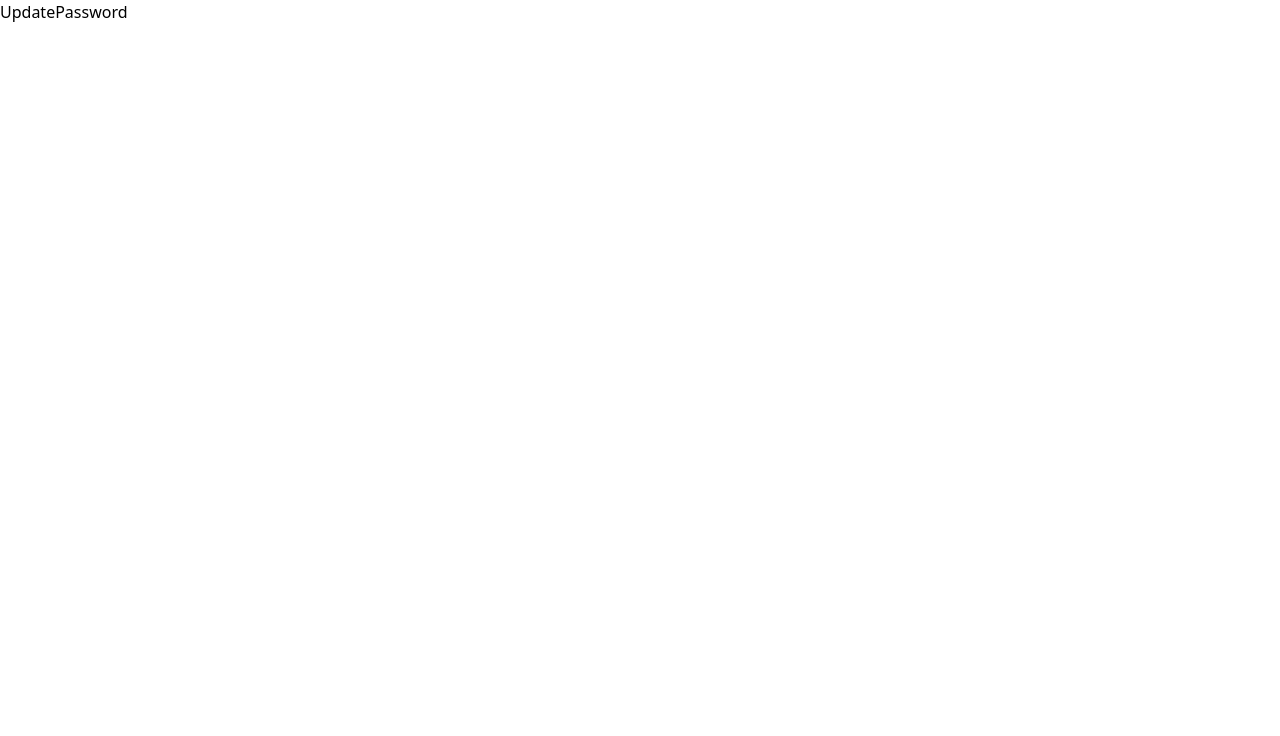
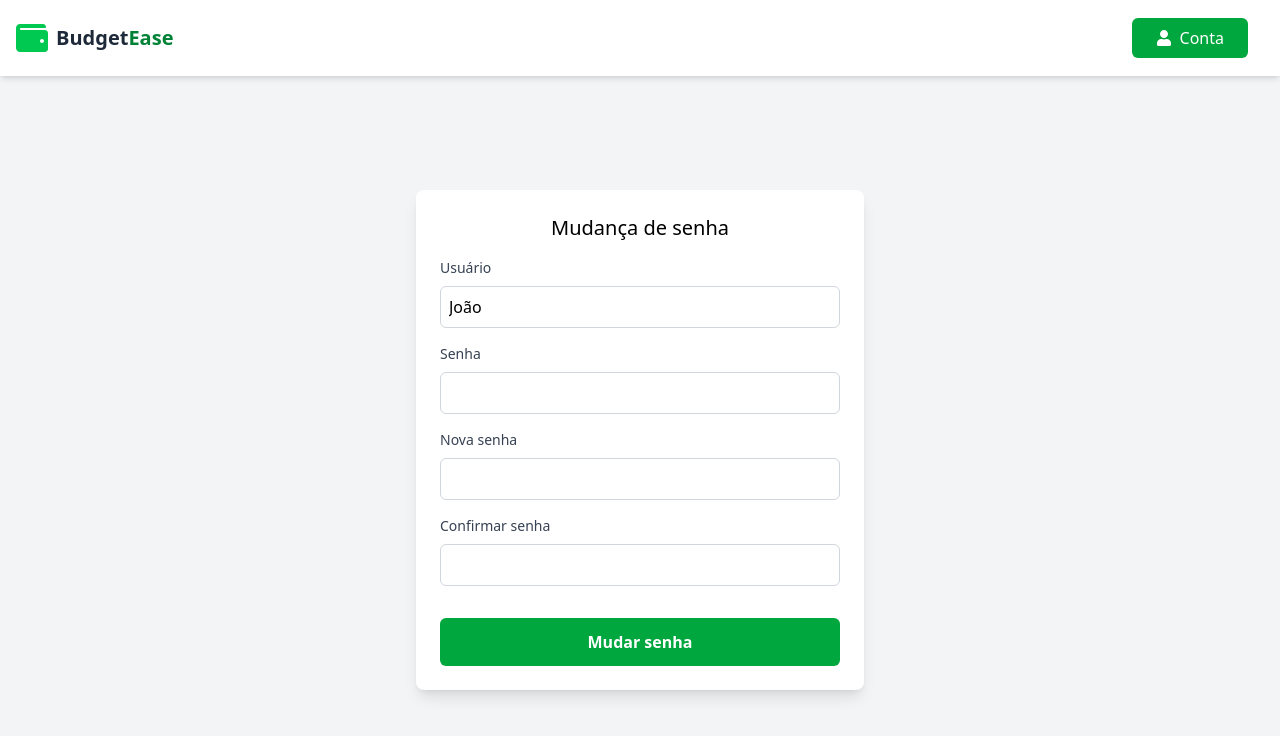
Before and after one commit to Lr0cha/personal-budget, a React (Vite) app in the folder personal-budget-front/: page /update in a window 1280 px wide. Shown: the top 736 px of the page. Built offline with nearby package versions, Linux system fonts and the light colour scheme; sample sign-in values are in the browser's storage.

Commit message:
Estilização da tela de mudança de senha

```diff
--- a/personal-budget-front/src/components/Navbar.tsx
+++ b/personal-budget-front/src/components/Navbar.tsx
@@ -1,8 +1,13 @@
 import { useState } from "react";
 import { FaWallet, FaUser } from "react-icons/fa";
 import { useNavigate, Link } from "react-router";
+import { valuesMenu } from "../types";
 
-const Navbar = () => {
+interface navbarProps {
+  actualPage: string;
+}
+
+const Navbar = ({ actualPage }: navbarProps) => {
   const navigate = useNavigate();
   const [isMenuOpen, setIsMenuOpen] = useState(false);
 
@@ -10,6 +15,8 @@ const Navbar = () => {
     sessionStorage.removeItem("token");
     navigate("/login");
   };
+
+  const menuItems = Object.keys(valuesMenu).filter((key) => key !== actualPage);
 
   return (
     <nav className="bg-white text-black fixed top-0 left-0 right-0 p-4 flex justify-between items-center shadow-md h-19">
@@ -33,22 +40,16 @@ const Navbar = () => {
         {isMenuOpen && (
           <div className="absolute right-0 mt-44 bg-green-600 shadow-lg rounded-md w-40">
             <ul className="space-y-0.5 py-1">
-              <li className="text-center">
-                <Link
-                  to="/reports"
-                  className="block px-4 py-2 text-white hover:bg-green-500 rounded-md border-b border-white"
-                >
-                  Meus Relatórios
-                </Link>
-              </li>
-              <li className="text-center">
-                <Link
-                  to="/update"
-                  className="block px-4 py-2 text-white hover:bg-green-500 rounded-md border-b border-white"
-                >
-                  Mudar Senha
-                </Link>
-              </li>
+              {menuItems.map((key) => (
+                <li key={key} className="text-center">
+                  <Link
+                    to={valuesMenu[key].path}
+                    className="block px-4 py-2 text-white hover:bg-green-500 rounded-md border-b border-white"
+                  >
+                    {valuesMenu[key].text}
+                  </Link>
+                </li>
+              ))}
               <li>
                 <button
                   onClick={handleLogout}
--- a/personal-budget-front/src/pages/Dashboard.tsx
+++ b/personal-budget-front/src/pages/Dashboard.tsx
@@ -113,7 +113,7 @@ const Dashboard = () => {
     <div className="bg-gray-100 min-h-screen">
       <ToastContainer position="top-right" autoClose={800} />
       <div className="h-18">
-        <Navbar />
+        <Navbar actualPage="DASHBOARD" />
       </div>
       <main className="p-4">
         <header className="flex justify-between items-center bg-white p-6 rounded-lg shadow-lg mb-6">
--- a/personal-budget-front/src/pages/UpdatePassword.tsx
+++ b/personal-budget-front/src/pages/UpdatePassword.tsx
@@ -1,5 +1,87 @@
+import { ToastContainer } from "react-toastify";
+import Navbar from "../components/Navbar";
+
 const UpdatePassword = () => {
-  return <div>UpdatePassword</div>;
+  return (
+    <div className="min-h-screen flex items-center justify-center bg-gray-100">
+      <ToastContainer position="top-right" autoClose={800} />
+      <Navbar actualPage="UPDATE_PASSWORD" />
+      <div className="w-full max-w-md bg-white p-6 rounded-lg shadow-lg mt-20">
+        <h2 className="text-xl text-center font-medium mb-4">
+          Mudança de senha
+        </h2>
+        <form>
+          <div className="mb-4">
+            <label
+              htmlFor="username"
+              className="block text-sm font-medium text-gray-700"
+            >
+              Usuário
+            </label>
+            <input
+              type="text"
+              id="username"
+              name="username"
+              value={"João"}
+              className="w-full p-2 mt-2 border border-gray-300 rounded-md focus:ring-green-500 focus:border-green-500"
+              readOnly={true}
+            />
+          </div>
+          <div className="mb-4">
+            <label
+              htmlFor="password"
+              className="block text-sm font-medium text-gray-700"
+            >
+              Senha
+            </label>
+            <input
+              type="password"
+              id="password"
+              name="password"
+              className="w-full p-2 mt-2 border border-gray-300 rounded-md focus:ring-green-500 focus:border-green-500"
+              required
+            />
+          </div>
+          <div className="mb-4">
+            <label
+              htmlFor="confirm-password"
+              className="block text-sm font-medium text-gray-700"
+            >
+              Nova senha
+            </label>
+            <input
+              type="password"
+              id="new-password"
+              name="new-password"
+              className="w-full p-2 mt-2 border border-gray-300 rounded-md focus:ring-green-500 focus:border-green-500"
+              required
+            />
+          </div>
+          <div className="mb-4">
+            <label
+              htmlFor="confirm-password"
+              className="block text-sm font-medium text-gray-700"
+            >
+              Confirmar senha
+            </label>
+            <input
+              type="password"
+              id="confirm-password"
+              name="confirm-password"
+              className="w-full p-2 mt-2 border border-gray-300 rounded-md focus:ring-green-500 focus:border-green-500"
+              required
+            />
+          </div>
+          <button
+            type="submit"
+            className="w-full py-3 mt-4 bg-green-600 text-white font-semibold rounded-md hover:bg-green-700 focus:ring-2 focus:ring-green-500 focus:ring-opacity-50"
+          >
+            Mudar senha
+          </button>
+        </form>
+      </div>
+    </div>
+  );
 };
 
 export default UpdatePassword;
--- a/personal-budget-front/src/types/index.ts
+++ b/personal-budget-front/src/types/index.ts
@@ -16,3 +16,23 @@ export const categoryMap: { [key: string]: string } = {
   EDUCACAO: "Educação",
   OUTROS: "Outros",
 };
+
+interface valuesMenuInterface {
+  text: string;
+  path: string;
+}
+
+export const valuesMenu: { [key: string]: valuesMenuInterface } = {
+  DASHBOARD: {
+    text: "Minhas Despesas",
+    path: "/",
+  },
+  REPORTS: {
+    text: "Meus relatórios",
+    path: "/reports",
+  },
+  UPDATE_PASSWORD: {
+    text: "Mudar senha",
+    path: "/update",
+  },
+};
```
